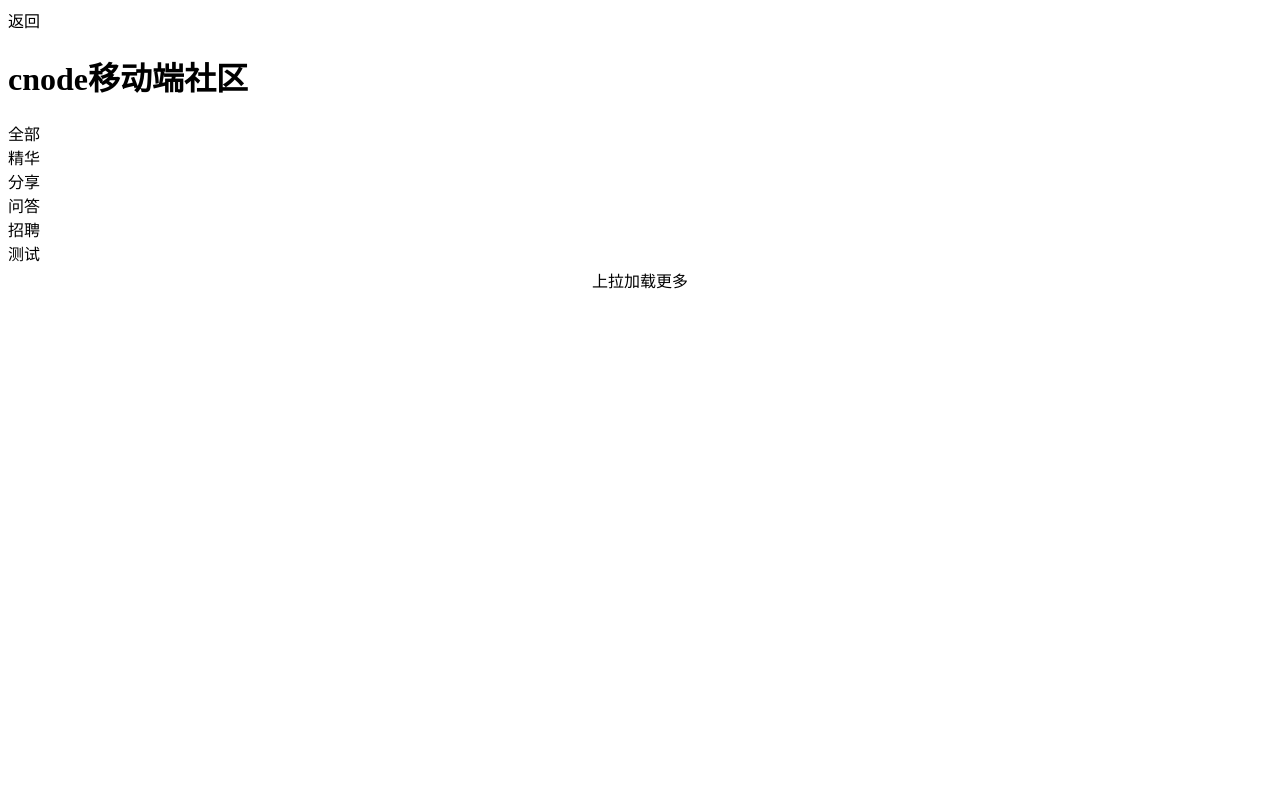
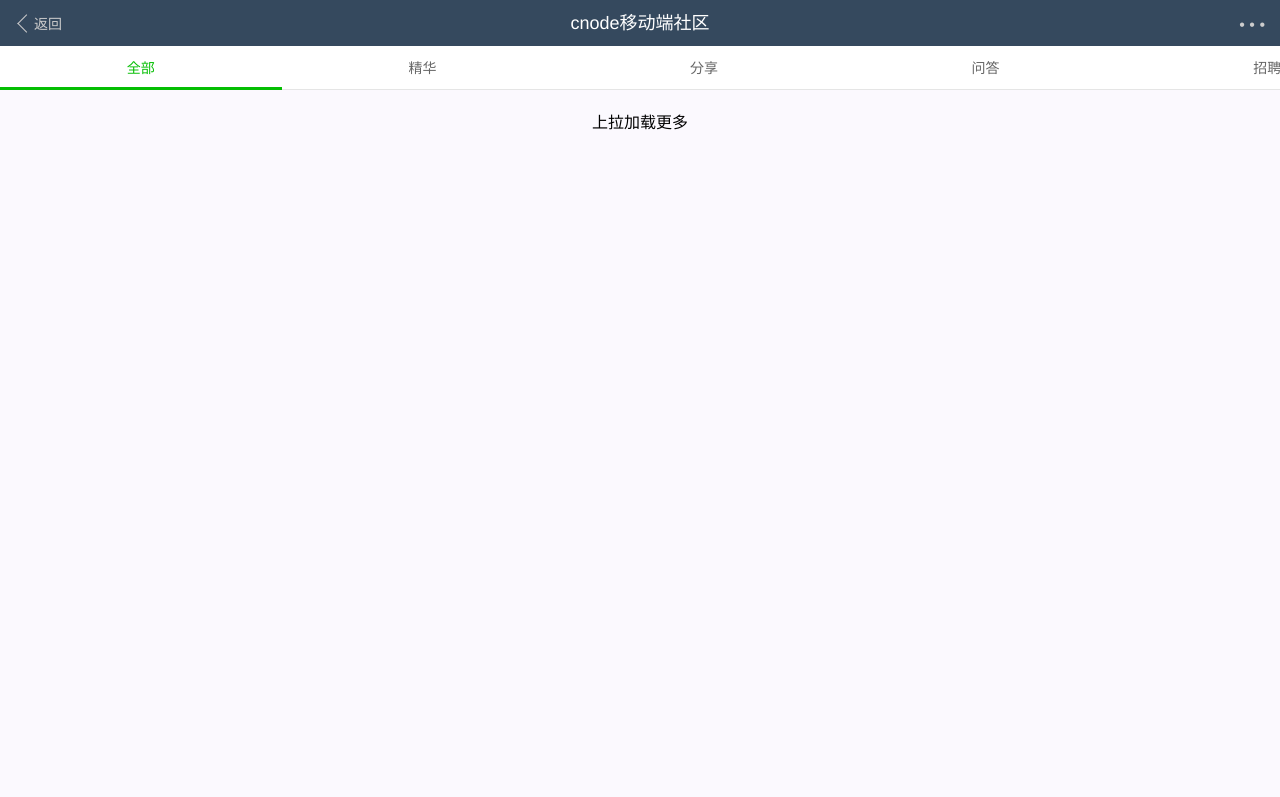
Before and after one commit to CasinLan/vuecnode, a plain HTML site: page index.html in a window 1280 px wide. Shown: the top 797 px of the page. Drawn offline with Linux system fonts and the light colour scheme; the site is published under a folder, as on GitHub Pages, so addresses that start at the root find nothing; no server answers.

Commit message:
Add files via upload

```diff
--- a/index.html
+++ b/index.html
@@ -1 +1 @@
-<!DOCTYPE html><html><head><meta charset=utf-8><meta name=viewport content="width=device-width,initial-scale=1,user-scalable=0"><title>vueproject</title><link href=/static/css/app.85696ce6e793165727170567bdce1f91.css rel=stylesheet></head><body><div id=app-box></div><script type=text/javascript src=./static/js/manifest.2ae2e69a05c33dfc65f8.js></script><script type=text/javascript src=./static/js/vendor.66bfca7209f4477c9fac.js></script><script type=text/javascript src=./static/js/app.3fdf37cf0131d8cc7256.js></script></body></html>
+<!DOCTYPE html><html><head><meta charset=utf-8><meta name=viewport content="width=device-width,initial-scale=1,user-scalable=0"><title>vueproject</title><link href=./static/css/app.85696ce6e793165727170567bdce1f91.css rel=stylesheet></head><body><div id=app-box></div><script type=text/javascript src=./static/js/manifest.2ae2e69a05c33dfc65f8.js></script><script type=text/javascript src=./static/js/vendor.66bfca7209f4477c9fac.js></script><script type=text/javascript src=./static/js/app.3fdf37cf0131d8cc7256.js></script></body></html>
```
